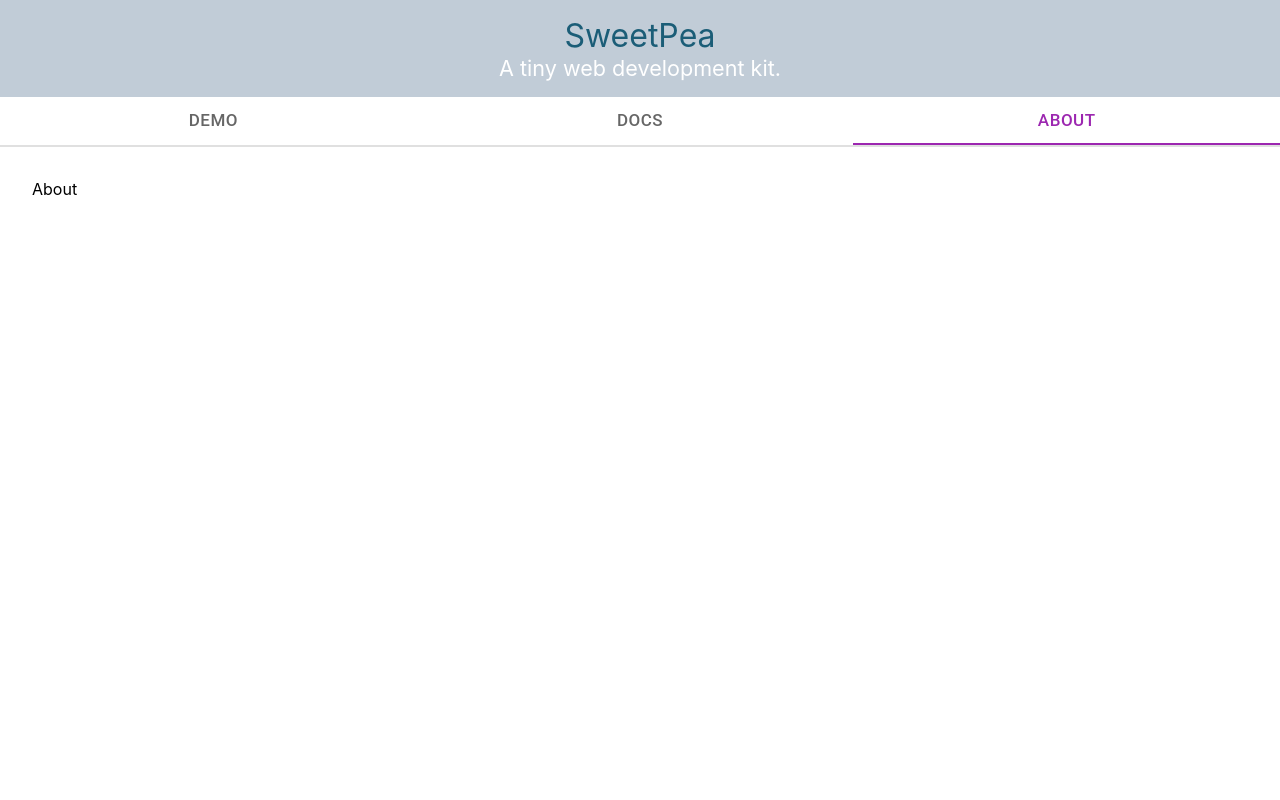
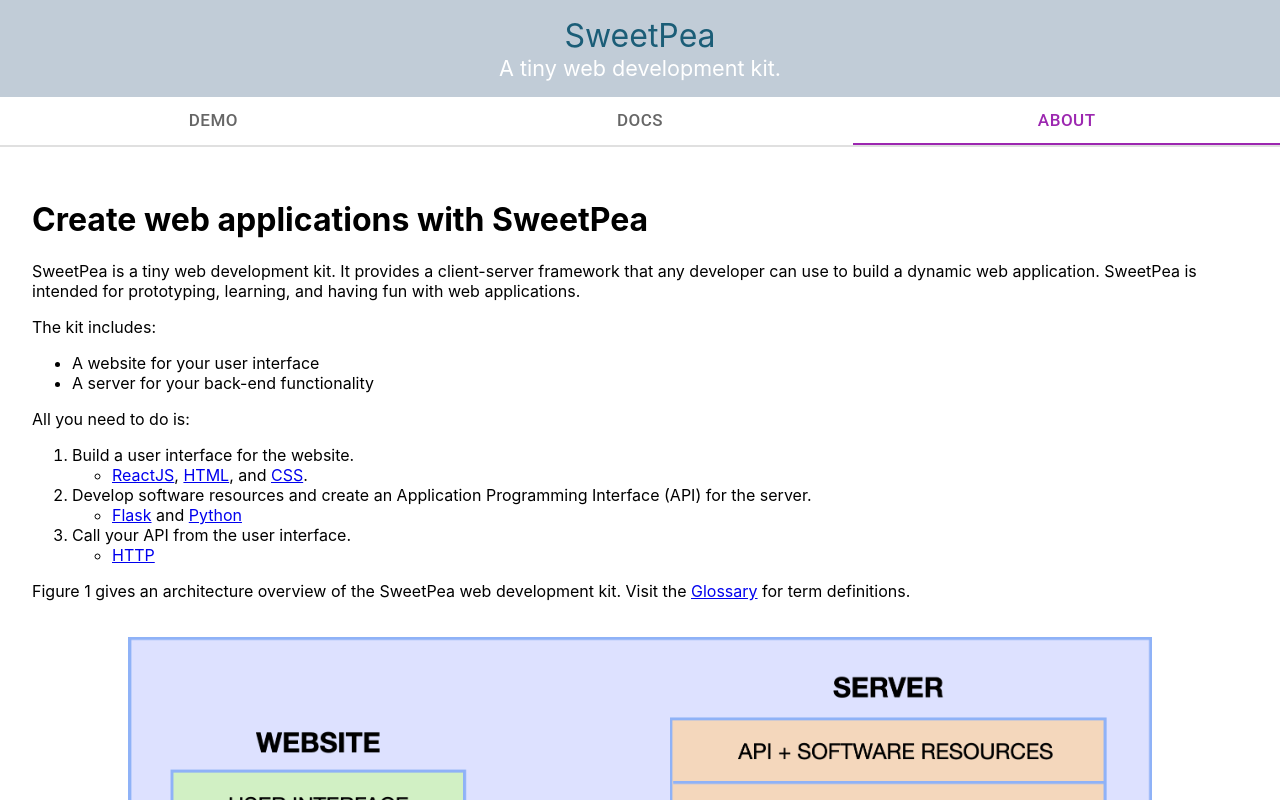
Before and after one commit to eleblanc-ai/SweetPea, a React (Create React App) app in the folder website/: page / in a window 1280 px wide. Both pictures are taken after a click on the tab "ABOUT". Shown: the top 800 px of the page. Built offline with nearby package versions, Linux system fonts and the light colour scheme.

Commit message:
Updates to expanded demo website.

```diff
--- a/website/src/App.css
+++ b/website/src/App.css
@@ -7,3 +7,7 @@
  */
 .App {
 }
+
+.app-fig{
+    max-width:80vw;
+}
--- a/website/src/App.js
+++ b/website/src/App.js
@@ -3,7 +3,7 @@
 /* Date: 1/19/2023 */
 
 // import React, { useState } from 'react';
-import React, {useState} from 'react';
+import React from 'react';
 
 
 
@@ -18,13 +18,6 @@ function App() {
 
     var initialView = "demo"
 
-    /* Material tab logic from: https://codingbeautydev.com/blog/material-ui-tabs/ */
-    const [tabIndex, setTabIndex] = useState(0);
-    const handleTabChange = (event, newTabIndex) => {
-        setTabIndex(newTabIndex);
-    };
-
-    const [value, setValue] = React.useState(0);
 
 
     return (
--- a/website/src/components/Views/AboutView/AboutView.js
+++ b/website/src/components/Views/AboutView/AboutView.js
@@ -1,14 +1,66 @@
 import React from 'react';
 import './AboutView.css';
 
-class AboutView extends React.Component {
 
-  render() {
+function AboutView(props) {
 
-    return(<div className='demo-view'>
-                About
-              </div>)
-  }
+
+    return(
+        <div className='demo-view'>
+            <h1>Create web applications with SweetPea
+            </h1>
+
+            <p>
+                SweetPea is a tiny web development kit. It provides a client-server framework that any developer can use to build a dynamic web application. SweetPea is intended for prototyping, learning, and having fun with web applications.
+            </p>
+
+            <div>The kit includes:
+                <ul>
+                    <li>A website for your user interface</li>
+                    <li>A server for your back-end functionality</li>
+                </ul>
+            </div>
+            <div>
+            All you need to do is:
+            <ol>
+                <li>
+                    Build a user interface for the website.
+                    <ul>
+                        <li><a href="https://reactjs.org">ReactJS</a>, <a href="https://www.w3schools.com/html/">HTML</a>, and <a href="https://www.w3schools.com/css/">CSS</a>.
+                        </li>
+                    </ul>
+                </li>
+                <li>
+                    Develop software resources and create an Application Programming Interface (API) for the server.
+                    <ul>
+                        <li>
+                            <a href="https://flask.palletsprojects.com/en/2.2.x/">Flask</a> and <a href="https://www.python.org/">Python</a>
+                        </li>
+                    </ul>
+                </li>
+                <li>
+                    Call your API from the user interface.
+                    <ul>
+                        <li>
+                            <a href="https://developer.mozilla.org/en-US/docs/Web/HTTP/Overview">HTTP</a>
+                        </li>
+                    </ul>
+                </li>
+            </ol>
+            </div>
+
+            <p>
+            Figure 1 gives an architecture overview of the SweetPea web development kit. Visit the <a href="docs/glossary.md">Glossary</a> for term definitions.</p>
+
+            <p align="center">
+                <br/>
+                <img className="app-fig" src="./architecture-overview.png"
+                     alt="An architecture diagram showing how the website and server communicate using HTTP."/>
+            </p>
+            <p align="center">Figure 1. SweetPea architecture overview.</p>
+        </div>
+    )
+
 }
 
 export default AboutView;
```
